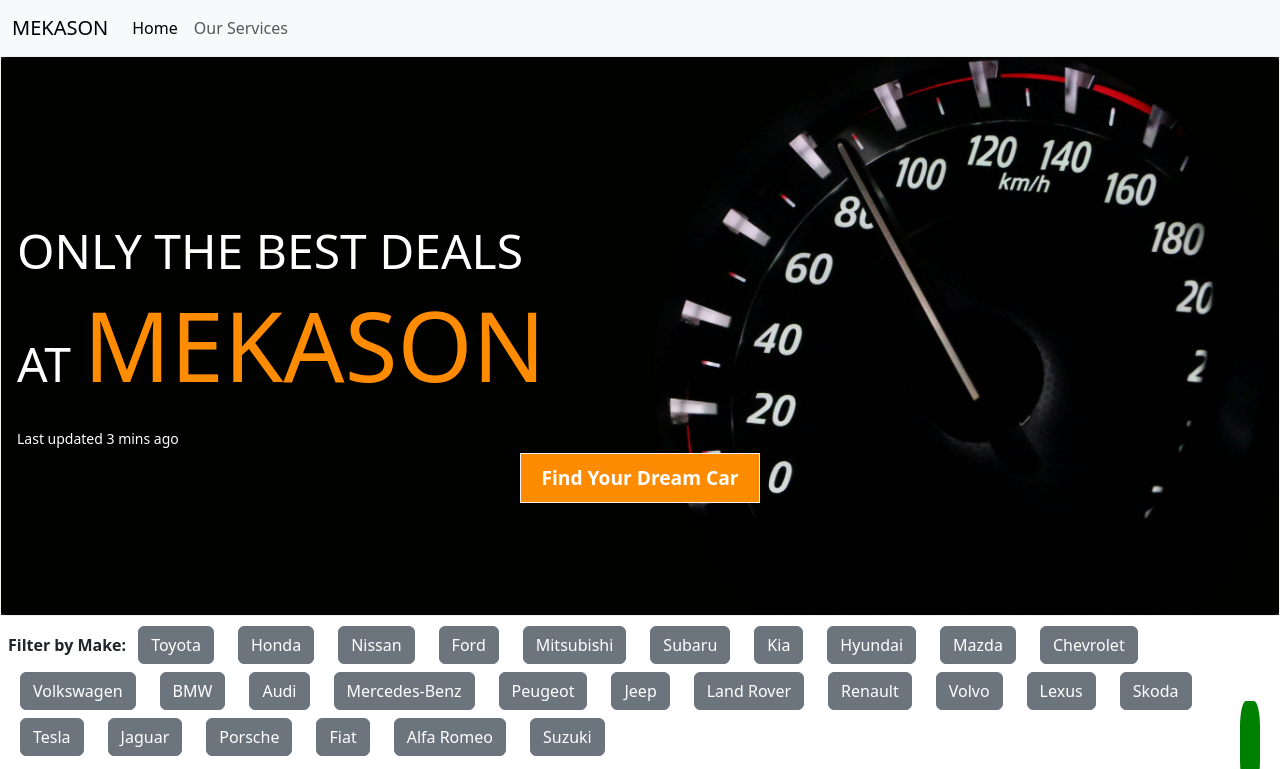
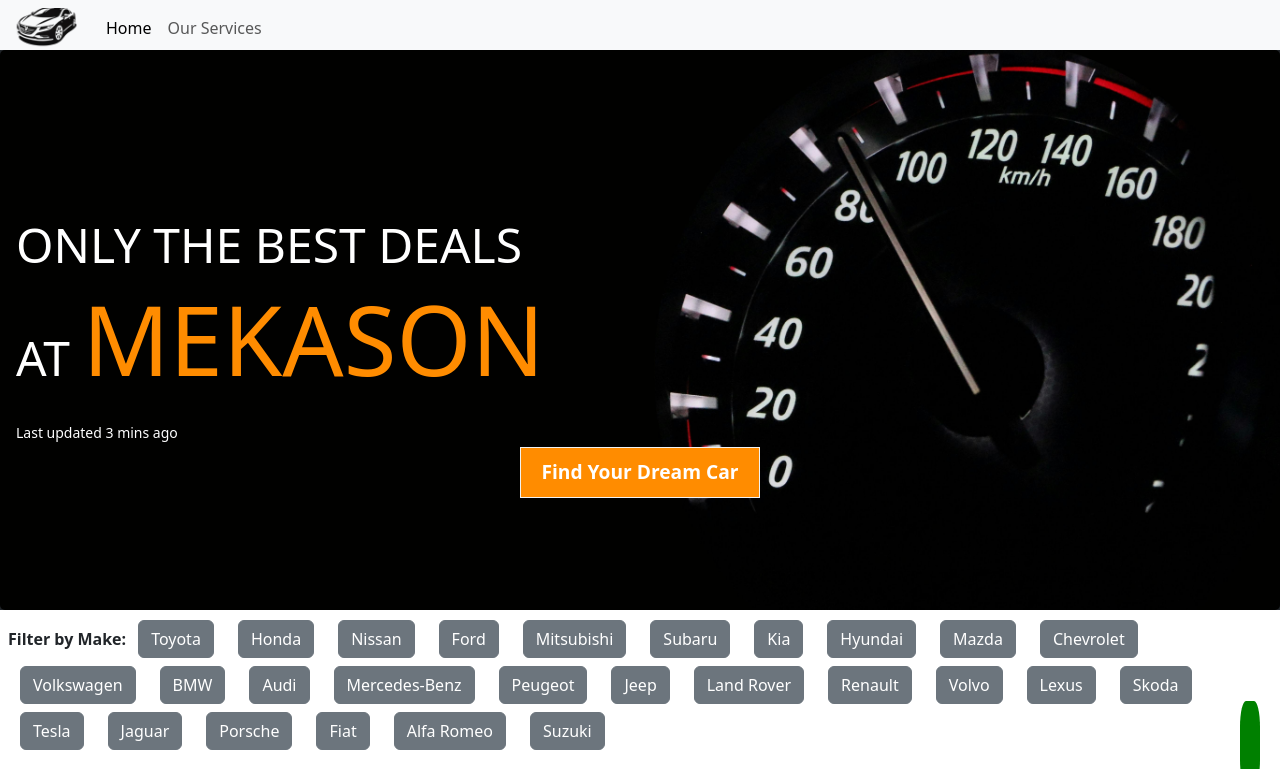
Before and after one commit to awolcat/cars_listing_site, a Django app: page / in a window 1280 px wide. Shown: the top 769 px of the page. Run offline with Django 4.2, Linux system fonts and the light colour scheme; data comes from the database, SQL or seed files in the repository; both versions use the stored data as it was after the commit; some libraries are stand-ins or nearby versions.

Commit message:
cleaned up html and added logo, favicon

```diff
--- a/Mekason/listing_site/models.py
+++ b/Mekason/listing_site/models.py
@@ -57,6 +57,9 @@ class Car(BaseModel, models.Model):
             images.append(image.image.url)
         return images
 
+    def __str__(self):
+        return f'{self.make} {self.model} {self.year}'
+
 
 class Image(BaseModel, models.Model):
     car = models.ForeignKey(Car, on_delete=models.CASCADE, related_name='images')
--- a/Mekason/listing_site/templates/base.html
+++ b/Mekason/listing_site/templates/base.html
@@ -13,6 +13,7 @@
 
     {% load asset_tags %}
     <title>Mekason</title>
+    <link rel="shortcut icon" type="image/png" href="{% static 'images/favicon.png' %}" >
     <link href="https://cdn.jsdelivr.net/npm/bootstrap@5.3.3/dist/css/bootstrap.min.css" rel="stylesheet" integrity="sha384-QWTKZyjpPEjISv5WaRU9OFeRpok6YctnYmDr5pNlyT2bRjXh0JMhjY6hW+ALEwIH" crossorigin="anonymous">
     <link href="{% asset_id as unique_id %}{% static 'styles/custom.css' %}?q={{ unique_id }}" rel="stylesheet">
     <link href="{% static 'fontawesomefree/css/fontawesome.css' %}" rel="stylesheet" type="text/css">
@@ -20,9 +21,11 @@
     <link href="{% static 'fontawesomefree/css/solid.css' %}" rel="stylesheet" type="text/css">
   </head>
   <body>
-    <nav class="navbar navbar-expand-lg bg-body-tertiary">
+    <nav class="navbar navbar-expand-lg bg-body-tertiary" >
       <div class="container-fluid">
-        <a class="navbar-brand" href="{% url 'home' %}">MEKASON</a>
+        <a class="navbar-brand" href="{% url 'home' %}">
+          <img src="{% static 'images/favicon.png' %}" alt="Mekason" width="70" height="40" style="object-fit: cover;" >
+        </a>
         <button class="navbar-toggler" type="button" data-bs-toggle="collapse" data-bs-target="#navbarSupportedContent" aria-controls="navbarSupportedContent" aria-expanded="false" aria-label="Toggle navigation">
           <span class="navbar-toggler-icon"></span>
         </button>
@@ -41,6 +44,7 @@
     </nav>
 
   <body>
+
     {% block body %}
     {% endblock %}
     <a href="https://wa.me/254711269707" class="whatsapp-float" target="_blank">
--- a/Mekason/listing_site/templates/car_detail.html
+++ b/Mekason/listing_site/templates/car_detail.html
@@ -1,6 +1,7 @@
 {% extends 'base.html' %}
 
 {% block body %}
+<p></p>
 <div class="container-fluid row">
   <div class="col-3 quick-info">
     <h4>{{ car.make }} {{ car.model }} {{ car.year }}</h4>
--- a/Mekason/static/styles/custom.css
+++ b/Mekason/static/styles/custom.css
@@ -1,6 +1,14 @@
 * {
     padding: 0px;
     margin: 0px;
+}
+
+.navbar {
+    padding-bottom: 2px;
+}
+
+.navbar-brand {
+    padding: 0px;
 }
 
 .price-label {
@@ -29,6 +37,7 @@
 .hero {
     padding: 0px;
     height: 70dvh;
+    border-width: 0px;
     object-fit: contain;
 }
 
```
Also changed, not shown: Mekason/listing_site/templates/services.html (+35 -2 lines), Mekason/db.sqlite3, Mekason/static/images/favicon.png (added), Mekason/static/images/favicon.svg (added), 2 other files.
